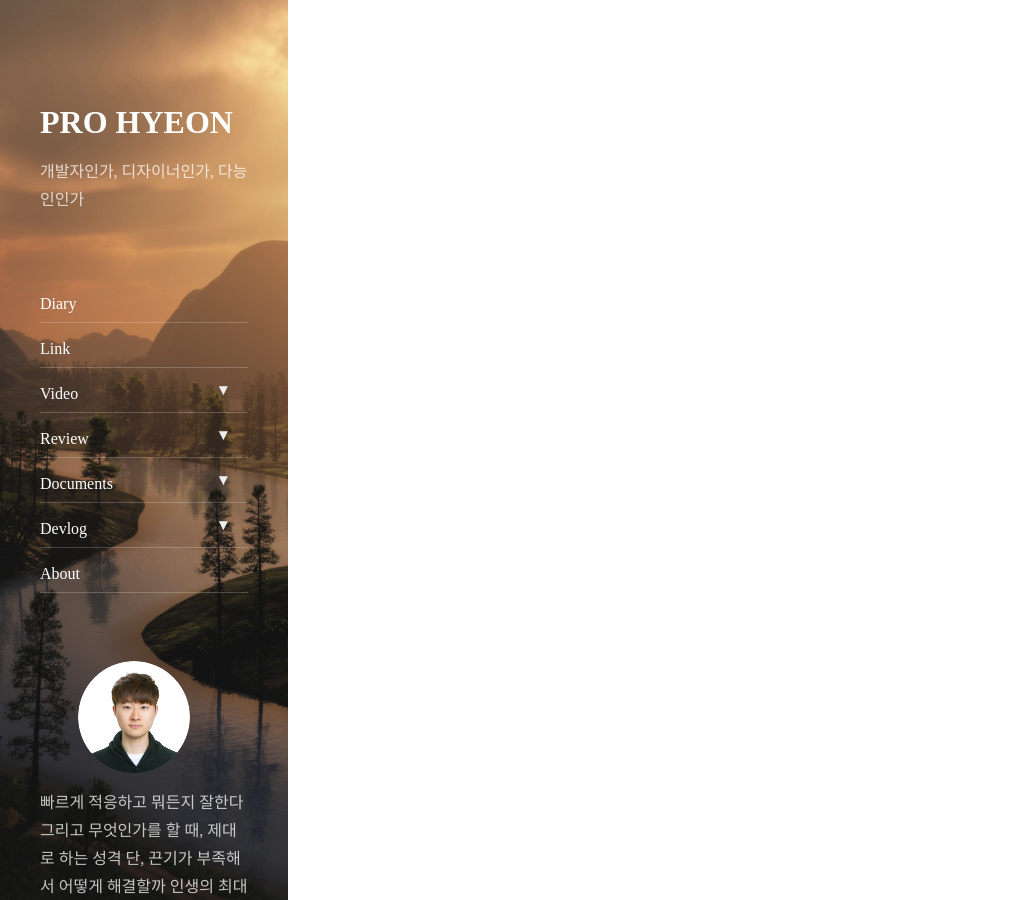
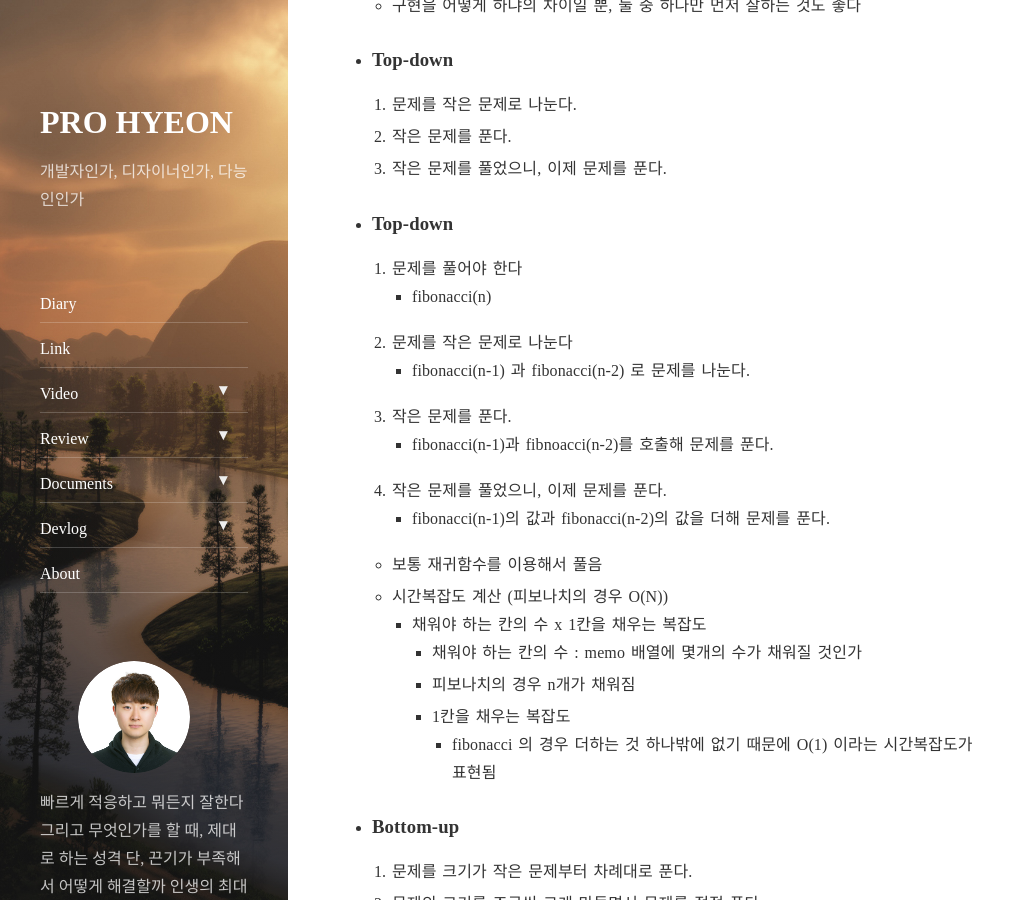
Before and after one commit to antaehyeon/antaehyeon.github.io, a Jekyll site: the page built from _posts/2018-05-08-[알고리즘]다이나믹 프로그래밍 소개.md, in a window 1280 px wide and 900 px high, scrolled down 3929 px. Shown: the whole window, without its empty margins (0-1033 px from the left). Built offline with Jekyll 4.4.1, drawn with Linux system fonts in a browser that asks for light colours; nearby versions of some CDN libraries; comment, search, counter and statistics services are not loaded; some of the changed text lies outside the part shown.

Commit message:
Docs: 다이나믹 프로그래밍에 대한 소개 내용 추가

````diff
--- a/_posts/2018-05-08-[알고리즘]다이나믹 프로그래밍 소개.md
+++ b/_posts/2018-05-08-[알고리즘]다이나믹 프로그래밍 소개.md
@@ -95,3 +95,138 @@ comments: true
   - 이런 메모하는 것을 코드의 구현에서는 배열에 저장하는 것으로 할 수 있다
   - 메모를 한다고 해서 영어로 `Memoization`이라고 한다
     - 배열에다가 저장하는 방식으로 구현
+
+
+
+- ### 피보나치 수
+
+  ```java
+  int fibonacci (int n) {
+      if (n <= 1) {
+          return n;
+      } else {
+          return fibonacci(n-1) + fibonacci(n-2);
+      }
+  }
+  ```
+
+  - fibonacci(5) 를 수행했을 경우
+
+  ![](https://imgur.com/ZAO0BLe.png)
+
+  ![](https://imgur.com/LuF9D4z.png)
+
+  ![](https://imgur.com/9DAnuH5.png)
+
+  - 초록색으로 칠해진 f(3)이 왼쪽과 오른쪽에서 중복되므로
+  - 오른쪽의 f(3)을 중복적으로 처리할 필요가 없음
+
+  ```java
+  int fibonacci (int n) {
+      if (n <= 1) {
+          return n;
+      } else {
+      	if (memo[n] > 0) {
+              return memo[n]; // 다시 계산하지 않고 return
+      	}
+      	memo[n] = fibonacci(n-1) + fibonacci(n-2);
+      	return memo[n];
+      }
+  }
+  ```
+
+
+
+- ### 다이나믹 프로그래밍
+
+  1. Top-down : 큰 문제를 점점 작게 풀어나가는 방법
+  2. Bottom-up : 작은 문제부터 풀어가는 방법
+
+  - 구현을 어떻게 하냐의 차이일 뿐, 둘 중 하나만 먼저 잘하는 것도 좋다
+
+
+
+- ### Top-down
+
+  1. 문제를 작은 문제로 나눈다.
+  2. 작은 문제를 푼다.
+  3. 작은 문제를 풀었으니, 이제 문제를 푼다.
+
+
+
+- ### Top-down
+
+  1. 문제를 풀어야 한다
+     - fibonacci(n)
+  2. 문제를 작은 문제로 나눈다
+     - fibonacci(n-1) 과 fibonacci(n-2) 로 문제를 나눈다.
+  3. 작은 문제를 푼다.
+     - fibonacci(n-1)과 fibnoacci(n-2)를 호출해 문제를 푼다.
+  4. 작은 문제를 풀었으니, 이제 문제를 푼다.
+     - fibonacci(n-1)의 값과 fibonacci(n-2)의 값을 더해 문제를 푼다.
+
+  - 보통 재귀함수를 이용해서 풀음
+  - 시간복잡도 계산 (피보나치의 경우 O(N))
+    - 채워야 하는 칸의 수 x 1칸을 채우는 복잡도
+      - 채워야 하는 칸의 수 : memo 배열에 몇개의 수가 채워질 것인가
+      - 피보나치의 경우 n개가 채워짐
+      - 1칸을 채우는 복잡도
+        - fibonacci 의 경우 더하는 것 하나밖에 없기 때문에 O(1) 이라는 시간복잡도가 표현됨
+
+
+
+- ### Bottom-up
+
+  1. 문제를 크기가 작은 문제부터 차례대로 푼다.
+  2. 문제의 크기를 조금씩 크게 만들면서 문제를 점점 푼다.
+  3. 작은 문제를 풀면서 왔기 때문에, 큰 문제는 항상 풀 수 있다.
+  4. 그러다보면, 언젠간 풀어야 하는 문제를 풀 수 있다.
+
+  ```java
+  int d[100];
+  int fibonacci(int n) {
+      d[0] = 0;
+      d[1] = 1;
+      for (int i=2; i<=n; i++) {
+          d[i] = d[i-1] + d[i-2];
+      }
+      return d[n];
+  }
+  ```
+
+  - 제일 작은문제 (i=2) 부터 제일 큰문제 (i<=n) 까지 푼다
+
+
+
+- ### Top-down 은 재귀를 이용, Bottom-up 은 for문을 이용
+
+
+
+- ### 피보나치에서 변수 표현
+
+  - memo[i] = i 번째 피보나치 수
+  - d[i] , dp[i] 정도로 표현함
+  - i-1번째 피보나치 수 = d[i-1]
+  - i-2 번째 피보나치 수 = d[i-2]
+  - d[i] = d[i-1] + d[i-2]
+
+
+
+- ### 다이나믹 문제풀이 전략
+
+  - 문제에서 구하려고 하는 답을 문장으로 나타낸다
+  - 예: 피보나치 수를 구하는 문제
+  - N번째 피보나치 수
+  - 이제 그 문장에 나와있는 변수의 개수만큼 메모하는 배열을 만든다
+  - Top-down 인 경우에는 재귀 호출의 인자의 갯수
+  - 문제를 작은 문제로 나누고, 수식을 이용해서 문제를 표현해야 한다
+
+
+
+- ### 다이나믹 프로그래밍 문제
+
+  1. 1로 만들기
+  2. 2xn 타일링
+  3. 2xn 타일링 2
+  4. 1, 2, 3 더하기
+  5. 붕어빵 판매하기
````
